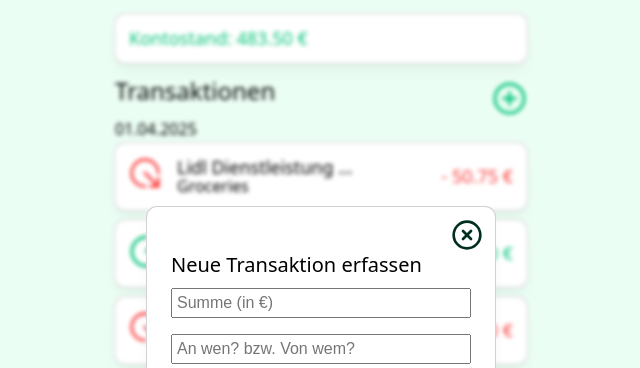
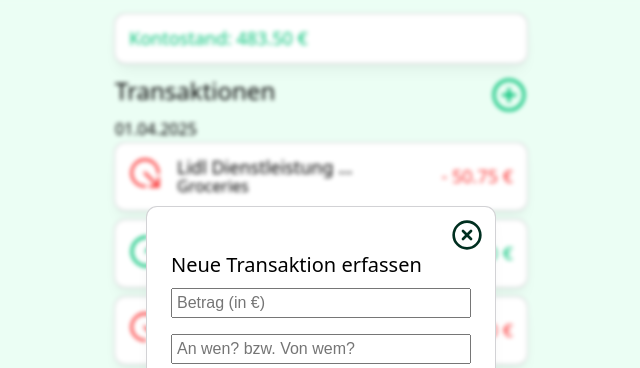
Before and after one commit to juliansngr/mon-ey, a Next.js app: page / in a window 1280 px wide. Both pictures are taken after a click on the button "add a transaction". Shown: the top 368 px of the page, without its empty margins (319-959 px from the left). Built offline with nearby package versions, Linux system fonts and the light colour scheme.

Commit message:
fixed code review issues

```diff
--- a/components/Modal/index.js
+++ b/components/Modal/index.js
@@ -8,7 +8,7 @@ export default function Modal({ children, title }) {
 
   return (
     <ModalContainer $openingState={modalOpen} onClick={handleModalClose}>
-      <ModalWrapper onClick={(e) => e.stopPropagation()}>
+      <ModalWrapper onClick={(event) => event.stopPropagation()}>
         <ModalHeader>
           <CloseIcon onClick={handleModalClose} />
         </ModalHeader>
--- a/components/TransactionForm/index.js
+++ b/components/TransactionForm/index.js
@@ -45,25 +45,27 @@ export default function TransactionForm() {
         type="number"
         id="amount"
         name="amount"
-        placeholder="Summe (in €)"
+        placeholder="Betrag (in €)"
         step="0.01"
         min="0.01"
+        aria-label="Betrag der Transaktion"
         required
-      ></StyledFormInput>
+      />
       <StyledFormInput
         type="text"
         id="partner"
         name="partner"
         placeholder="An wen? bzw. Von wem?"
+        aria-label="Empfänger oder Absender der Transaktion"
         required
-      ></StyledFormInput>
+      />
       <StyledFormInputRadioSection>
         <StyledFormInputRadio
           type="radio"
           name="type"
           id="transaction_type_income"
           value="income"
-        ></StyledFormInputRadio>
+        />
         <StyledFormLabel for="transaction_type_income">
           Einnahme
         </StyledFormLabel>
@@ -74,13 +76,18 @@ export default function TransactionForm() {
           name="type"
           id="transaction_type_expense"
           value="expense"
-        ></StyledFormInputRadio>
+        />
         <StyledFormLabel for="transaction_type_expense">
           Ausgabe
         </StyledFormLabel>
       </StyledFormInputRadioSection>
 
-      <StyledFormSelect id="category" name="category" required>
+      <StyledFormSelect
+        id="category"
+        name="category"
+        required
+        aria-label="Kategorie der Transaktion wählen"
+      >
         <StyledFormSelectOption value="">
           -Bitte Kategorie ausw&auml;hlen-
         </StyledFormSelectOption>
@@ -94,8 +101,11 @@ export default function TransactionForm() {
         type="datetime-local"
         name="date"
         defaultValue={dayjs().format("YYYY-MM-DDTHH:mm")}
-      ></StyledFormInput>
-      <StyledFormSubmit>Hinzuf&uuml;gen</StyledFormSubmit>
+        aria-label="Zeitpunkt der Transaktion wählen"
+      />
+      <StyledFormSubmit aria-label="Transaktion hinzufügen">
+        Hinzuf&uuml;gen
+      </StyledFormSubmit>
     </StyledForm>
   );
 }
--- a/components/TransactionsList/index.js
+++ b/components/TransactionsList/index.js
@@ -11,10 +11,11 @@ export default function TransactionsList({ transactions }) {
     <>
       <StyledHeaderWrapper>
         <StyledH2>Transaktionen</StyledH2>
-        <StyledAddButton onClick={handleModalCall}>
-          <IconTextWrapper>
-            <StyledCirclePlus></StyledCirclePlus>
-          </IconTextWrapper>
+        <StyledAddButton
+          onClick={handleModalCall}
+          aria-label="add a transaction"
+        >
+          <StyledCirclePlus />
         </StyledAddButton>
       </StyledHeaderWrapper>
       <StyledUl>
@@ -66,18 +67,15 @@ const StyledLi = styled.li`
 const StyledAddButton = styled.button`
   background-color: transparent;
   border: none;
-`;
-
-const IconTextWrapper = styled.div`
-  display: flex;
-  gap: 1rem;
+  color: var(--green-500);
+  width: 2.25rem;
+  height: 2.25rem;
+  cursor: pointer;
 `;
 
 const StyledCirclePlus = styled(CirclePlus)`
-  color: var(--green-500);
-  width: 35px;
-  height: 35px;
-  cursor: pointer;
+  width: 100%;
+  height: 100%;
 `;
 
 const StyledHeaderWrapper = styled.div`
--- a/pages/_app.js
+++ b/pages/_app.js
@@ -1,21 +1,33 @@
 import { TransactionsProvider } from "@/utils/TransactionsContext/TransactionsContext";
 import GlobalStyle from "../styles";
 import { ModalProvider } from "@/utils/ModalContext/ModalContext";
+import styled from "styled-components";
 
 export default function App({ Component, pageProps }) {
   return (
     <>
-      <TransactionsProvider>
-        <ModalProvider>
-          <GlobalStyle />
-          <div className="layout-wrapper">
-            {/* <header>Title</header> */}
-            <main>
+      <GlobalStyle />
+      <LayoutWrapper>
+        {/* <header>Title</header> */}
+        <PageBody>
+          <TransactionsProvider>
+            <ModalProvider>
               <Component {...pageProps} />
-            </main>
-          </div>
-        </ModalProvider>
-      </TransactionsProvider>
+            </ModalProvider>
+          </TransactionsProvider>
+        </PageBody>
+      </LayoutWrapper>
     </>
   );
 }
+
+const LayoutWrapper = styled.div`
+  display: grid;
+
+  grid-template-columns: 1fr;
+  grid-template-rows: 3rem 1fr;
+  grid-template-areas: "Header" "Main";
+  min-height: 100vh;
+`;
+
+const PageBody = styled.main``;
--- a/styles.js
+++ b/styles.js
@@ -76,14 +76,7 @@ ul, ol {
     background-color: var(--bgBody);
   }
 
-  .layout-wrapper {
-    display: grid;
 
-    grid-template-columns: 1fr;
-    grid-template-rows: 3rem 1fr;
-    grid-template-areas: "Header" "Main";
-    min-height: 100vh;
-  }
   header {
     background-color: var(--bgHeader);
     color: var(--headerColor);
```
